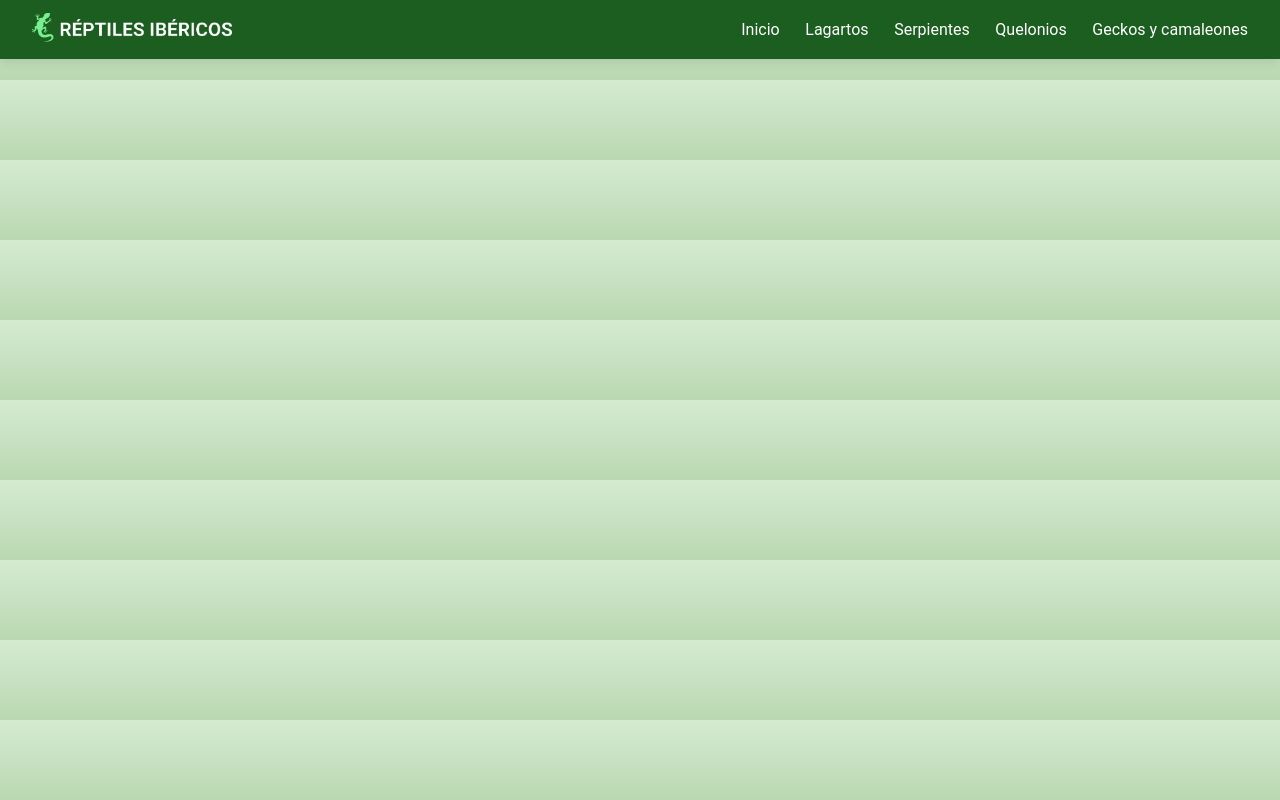
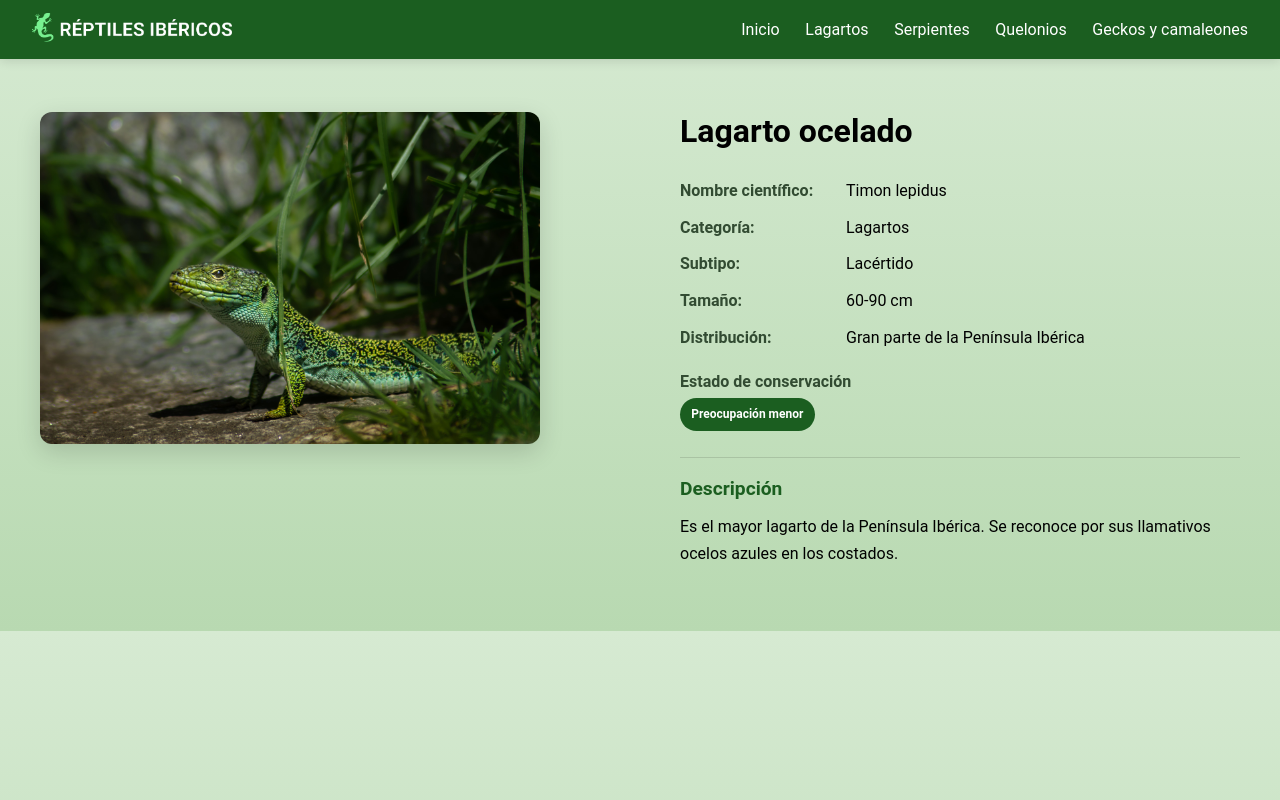
Before and after one commit to Keyrus-cyborg/iberian-reptiles, a React (Vite) app: page /especie/1 in a window 1280 px wide. Built offline with nearby package versions, Linux system fonts and the light colour scheme.

Commit message:
feat: definir las fichas individuales con SpeciesDetail

```diff
--- a/src/App.css
+++ b/src/App.css
@@ -22,15 +22,15 @@ main {
   box-sizing: border-box;
 }
 
-nav{
-    position: fixed;
-    top:0;
-    left:0;
-    width:100%;
-    background:#1b5e20;
-    box-shadow:0 2px 10px rgba(0,0,0,.12);
-    z-index:1000;
-    padding:.8rem 0;
+nav {
+  position: fixed;
+  top: 0;
+  left: 0;
+  width: 100%;
+  background: #1b5e20;
+  box-shadow: 0 2px 10px rgba(0, 0, 0, .12);
+  z-index: 1000;
+  padding: .8rem 0;
 }
 
 nav a {
@@ -47,20 +47,20 @@ nav a:hover {
   width: 200px;
 }
 
-.menu{
-    display:flex;
-    gap:clamp(.8rem,2vw,2rem);
+.menu {
+  display: flex;
+  gap: clamp(.8rem, 2vw, 2rem);
 }
 
 /* HeroBanner */
 
-.hero-banner-container{
+.hero-banner-container {
   display: flex;
   justify-content: center;
   overflow: hidden;
 }
 
-.hero-banner img{
+.hero-banner img {
   width: 20%;
   height: 180px;
   object-fit: cover;
@@ -123,6 +123,11 @@ nav a:hover {
   border-radius: 8px;
 }
 
+.card-link {
+  text-decoration: none;
+  color: inherit;
+}
+
 .card-info {
   display: flex;
   flex-direction: column;
@@ -140,6 +145,76 @@ nav a:hover {
   color: #777;
 }
 
+/* Details */
+
+.detail {
+  max-width: 1200px;
+  margin: 2rem auto;
+  padding: 2rem;
+
+  display: flex;
+  gap: 2rem;
+  align-items: flex-start;
+}
+
+.detail-content {
+  flex: 1;
+  max-width: 560px;
+}
+
+.detail-content h1 {
+  margin-top: 0;
+  margin-bottom: 1.8rem;
+}
+
+.detail-info p {
+  margin: .8rem 0;
+  line-height: 1.5;
+  display: flex;
+  gap: 1rem;
+}
+
+.detail-content strong{
+    min-width: 150px;
+    color:#324b32
+}
+
+.detail-status{
+    margin-top: 1.4rem;
+    display: flex;
+    flex-direction: column;
+    align-items: flex-start;
+    gap: .4rem;
+}
+
+.detail-image {
+  flex: 1;
+}
+
+.detail-image img {
+  max-width: 500px;
+  border-radius: 12px;
+  object-fit: cover;
+  box-shadow: 0 8px 25px rgba(0, 0, 0, .15);
+}
+
+.detail-description{
+    margin-top: 1.6rem;
+    padding-top: 1.2rem;
+    border-top: 1px solid rgba(0,0,0,.12);
+}
+
+.detail-description h2{
+    margin:0 0 .8rem;
+    font-size:1.2rem;
+    color:#1b5e20;
+}
+
+.detail-description p{
+    margin:0;
+    line-height:1.7;
+}
+
 /* Conservation status */
 
 .status {
@@ -148,7 +223,10 @@ nav a:hover {
   border-radius: 999px;
   font-size: .75rem;
   font-weight: 600;
-  align-self: center;
+}
+
+.card .status{
+    align-self: center;
 }
 
 .preocupacion-menor {
--- a/src/App.jsx
+++ b/src/App.jsx
@@ -5,6 +5,7 @@ import { Routes, Route } from "react-router-dom";
 
 import Home from "./pages/Home";
 import CategoryPage from "./pages/CategoryPage";
+import SpeciesDetail from "./pages/SpeciesDetail";
 
 function App() {
 
@@ -36,6 +37,11 @@ function App() {
             element={<CategoryPage categoria="geckos-camaleones" />}
           />
 
+          <Route
+            path="/especie/:id"
+            element={<SpeciesDetail />}
+          />
+
         </Routes>
       </main>
     </>
--- a/src/components/HeroBanner.jsx
+++ b/src/components/HeroBanner.jsx
@@ -1,12 +1,45 @@
-function HeroBanner() {
+function HeroBanner({ categoria }) {
 
-    const imagenes = [
-        "/images/banner/lagarto-ocelado-banner.jpg",
-        "/images/banner/vibora-hocicuda-banner.jpg",
-        "/images/banner/tortuga-mora-banner.jpg",
-        "/images/banner/salamanquesa-comun-banner.jpg",
-        "/images/banner/camaleon-comun-banner.jpg"
-    ]
+    const banners = {
+        inicio: [
+            "/images/banner/lagarto-ocelado-banner.jpg",
+            "/images/banner/vibora-hocicuda-banner.jpg",
+            "/images/banner/tortuga-mora-banner.jpg",
+            "/images/banner/salamanquesa-comun-banner.jpg",
+            "/images/banner/camaleon-comun-banner.jpg"
+        ],
+        lagartos: [
+            "/images/banner/lagarto-ocelado-banner.jpg",
+            "/images/banner/lagarto-tizon-banner.jpg",
+            "/images/banner/lagarto-verdinegro-banner.jpg",
+            "/images/banner/lagarto-gigante-hierro-banner.jpg",
+            "/images/banner/lagarto-agil-banner.jpg"
+        ],
+        serpientes: [
+            "/images/banner/vibora-hocicuda-banner.jpg",
+            "/images/banner/culebra-bastarda-banner.jpg",
+            "/images/banner/culebra-cogulla-banner.jpg",
+            "/images/banner/culebra-escalera-banner.jpg",
+            "/images/banner/culebra-verdiamarilla-banner.jpg"
+        ],
+        quelonios: [
+            "/images/banner/tortuga-mora-banner.jpg",
+            "/images/banner/galapago-europeo-banner.jpg",
+            "/images/banner/galapago-leproso-banner.jpg",
+            "/images/banner/tortuga-boba-banner.jpg",
+            "/images/banner/tortuga-laud-banner.jpg"
+        ],
+        "geckos-camaleones": [
+            "/images/banner/salamanquesa-comun-banner.jpg",
+            "/images/banner/salamanquesa-comun-banner2.jpg",
+            "/images/banner/salamanquesa-rosada-banner.jpg",
+            "/images/banner/camaleon-comun-banner.jpg",
+            "/images/banner/camaleon-comun-banner2.jpg"
+        ],
+
+    }
+
+    const imagenes = banners[categoria];
 
     return (
         <div className="hero-banner">
--- a/src/components/SpeciesCard.jsx
+++ b/src/components/SpeciesCard.jsx
@@ -1,3 +1,5 @@
+import { Link } from "react-router-dom";
+
 function SpeciesCard({ reptil }) {
 
     const statusClass = reptil.estadoConservacion
@@ -7,18 +9,27 @@ function SpeciesCard({ reptil }) {
         .replace(/\s+/g, "-");
 
     return (
+        <Link to={`/especie/${reptil.id}`} className="card-link">
             <div className="card">
                 <img src={reptil.imagen} alt={reptil.nombre} />
                 <div className="card-content">
                     <h3>{reptil.nombre}</h3>
                     <div className="card-info">
-                    <span className="scientific-name">{reptil.nombreCientifico}</span>
-                    <span className="subtype">{reptil.subtipo}</span>
-                    <span className={`status ${statusClass}`}
-                    >{reptil.estadoConservacion}</span>
+                        <span className="scientific-name">
+                            {reptil.nombreCientifico}
+                        </span>
+
+                        <span className="subtype">
+                            {reptil.subtipo}
+                        </span>
+
+                        <span className={`status ${statusClass}`}>
+                            {reptil.estadoConservacion}
+                        </span>
                     </div>
                 </div>
             </div>
+        </Link>
     );
 }
 
--- a/src/pages/CategoryPage.jsx
+++ b/src/pages/CategoryPage.jsx
@@ -25,7 +25,7 @@ function CategoryPage({ categoria }) {
     return (
         <>
             <div className="hero-banner-container">
-                <HeroBanner />
+                <HeroBanner categoria={categoria} />
             </div>
             <div className="search-container">
                 <SearchBar
--- a/src/pages/Home.jsx
+++ b/src/pages/Home.jsx
@@ -21,7 +21,7 @@ function Home() {
     return (
         <>
             <div className="hero-banner-container">
-                <HeroBanner />
+                <HeroBanner categoria="inicio" />
             </div>
             <div className="search-container">
                 <SearchBar
--- a/src/pages/SpeciesDetail.jsx
+++ b/src/pages/SpeciesDetail.jsx
@@ -0,0 +1,44 @@
+import { useParams } from "react-router-dom";
+import { reptiles } from "../data/reptiles";
+
+function SpeciesDetail() {
+
+    const { id } = useParams();
+
+    const reptil = reptiles.find(r => r.id === Number(id));
+
+    const statusClass = reptil.estadoConservacion
+        .toLowerCase()
+        .normalize("NFD")
+        .replace(/[\u0300-\u036f]/g, "")
+        .replace(/\s+/g, "-");
+
+    return (
+        <div className="detail">
+            <div className="detail-image">
+                <img src={reptil.imagen} alt={reptil.nombre} />
+            </div>
+            <div className="detail-content">
+                <h1>{reptil.nombre}</h1>
+                <div className="detail-info">
+                    <p><strong>Nombre científico:</strong> {reptil.nombreCientifico}</p>
+                    <p><strong>Categoría:</strong> {reptil.categoria.charAt(0).toUpperCase() + reptil.categoria.slice(1)}</p>
+                    <p><strong>Subtipo:</strong> {reptil.subtipo}</p>
+                    <p><strong>Tamaño:</strong> {reptil.tamano}</p>
+                    <p><strong>Distribución:</strong> {reptil.distribucion}</p>
+                    {reptil.endemico && (
+                        <p><strong>Endemismo:</strong> {reptil.endemismo}</p>
+                    )}
+                </div>
+                <div className="detail-status">
+                <strong>Estado de conservación</strong><span className={`status ${statusClass}`}
+                >{reptil.estadoConservacion}</span></div>
+                <div className="detail-description">
+                    <h2>Descripción</h2><p> {reptil.descripcion}</p>
+                </div>
+            </div>
+        </div>
+    );
+}
+
+export default SpeciesDetail;
```
Also changed, not shown: public/images/banner/culebra-verdiamarilla-banner.jpg (renamed from public/images/banner/culebra-verdiamarilla.jpg). Lines whose indentation alone changed are shown as unchanged.
